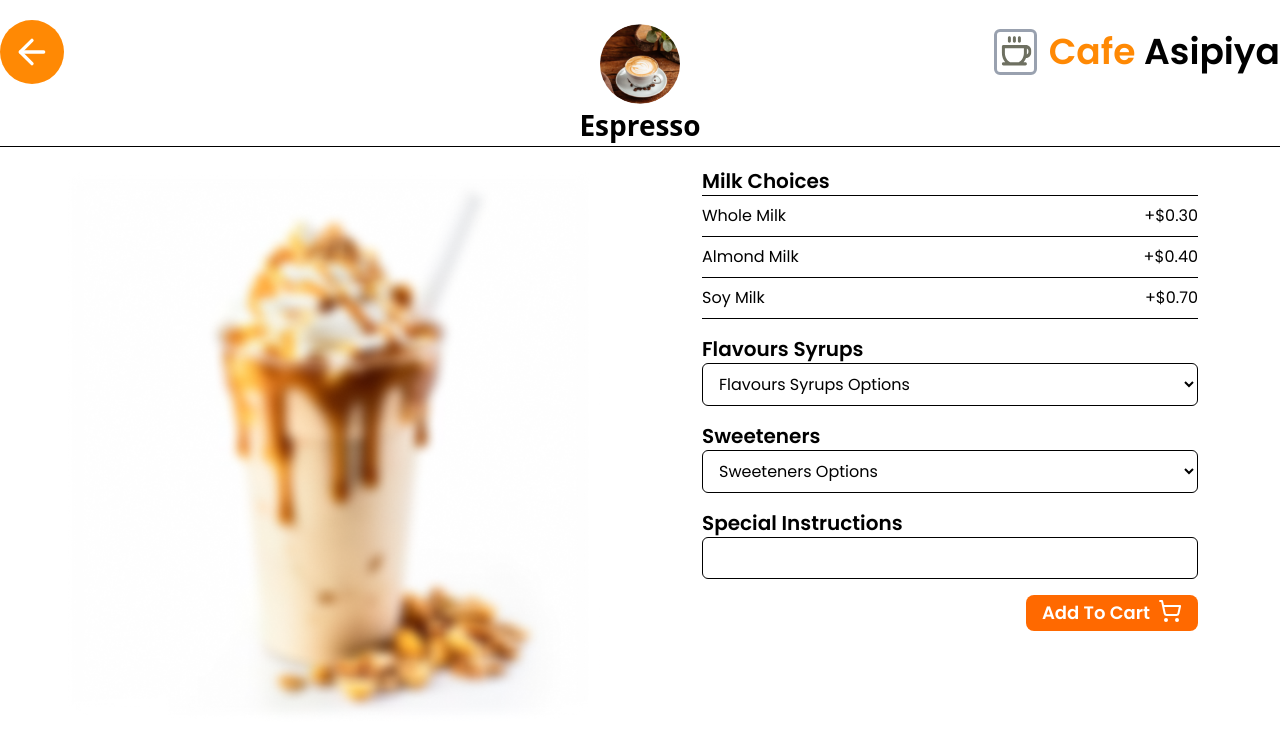
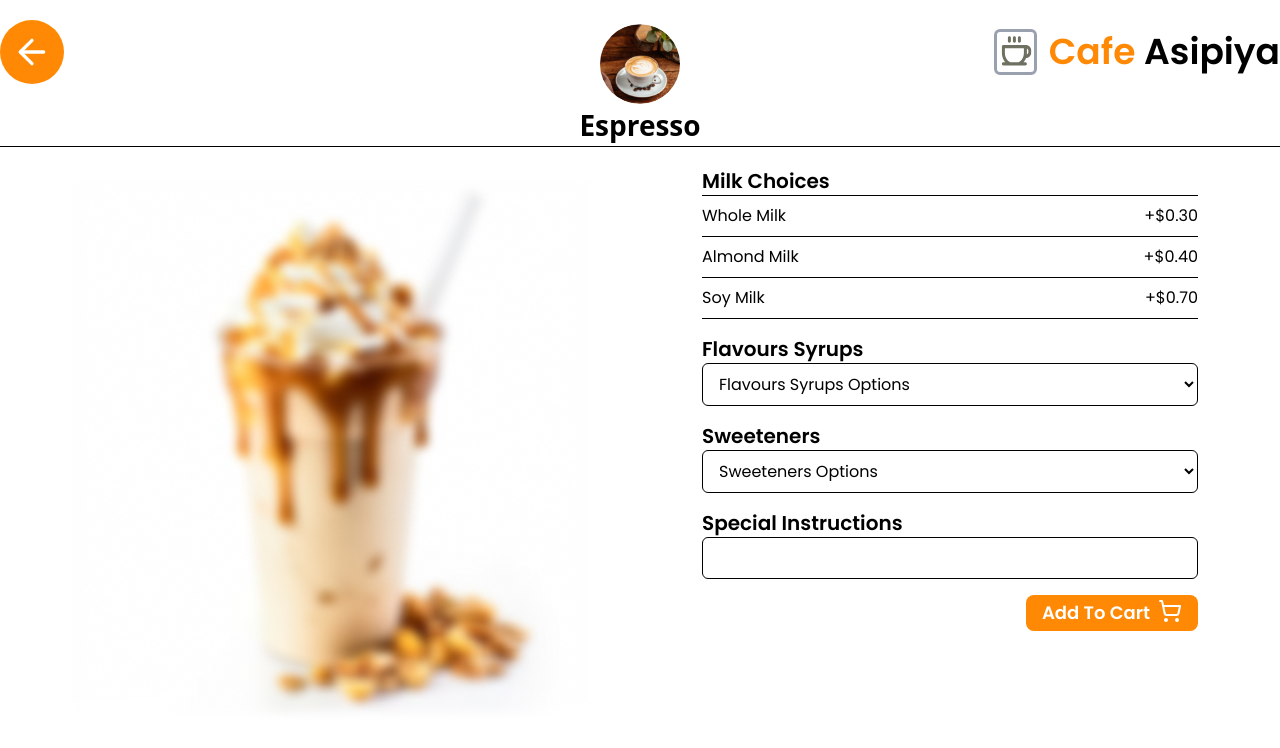
Before and after one commit to udara885/beverage-system, a React (Vite) app in the folder frontend/: page /customize in a window 1280 px wide. Shown: the top 748 px of the page. Built offline with nearby package versions, Linux system fonts and the light colour scheme.

Commit message:
Refactor CustomizePage component for improved readability and update button styling

```diff
--- a/frontend/src/pages/CustomizePage.tsx
+++ b/frontend/src/pages/CustomizePage.tsx
@@ -1,5 +1,5 @@
-import { ShoppingCart } from "lucide-react";
-import { Link } from "react-router-dom";
+import { ShoppingCart } from "lucide-react"
+import { Link } from "react-router-dom"
 
 const CustomizePage = () => {
   return (
@@ -56,7 +56,7 @@ const CustomizePage = () => {
             <input type="text" className="w-full rounded-md border px-3 py-2" />
             <Link
               to={"/cart"}
-              className="mt-4 flex cursor-pointer gap-2 self-end rounded-lg bg-orange-500 px-4 py-1 text-lg font-semibold text-white"
+              className="mt-4 flex cursor-pointer gap-2 self-end rounded-lg bg-orange-400 px-4 py-1 text-lg font-semibold text-white"
             >
               Add To Cart
               <ShoppingCart />
@@ -65,7 +65,7 @@ const CustomizePage = () => {
         </div>
       </div>
     </div>
-  );
-};
+  )
+}
 
-export default CustomizePage;
+export default CustomizePage
```
